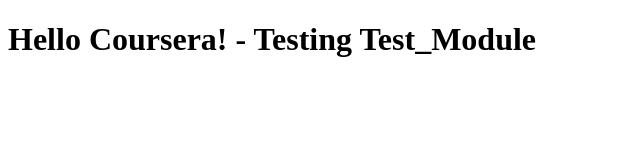
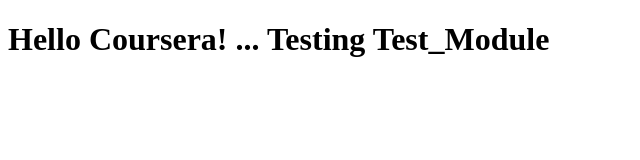
Before and after one commit to magaibi/coursera-webdev, a plain HTML site: page module_test/index.html in a window 1280 px wide. Shown: the whole page, without its empty margins (0-640 px from the left). Drawn offline with Linux system fonts and the light colour scheme.

Commit message:
Update of module_test/index file

```diff
--- a/module_test/index.html
+++ b/module_test/index.html
@@ -5,6 +5,6 @@
   <Title>>Coursera-Web-Dev</Title>
 </head>
 <body>
-  <h1>Hello Coursera! - Testing Test_Module</h1>
+  <h1>Hello Coursera! ... Testing Test_Module</h1>
 </body>
 </html>
```
